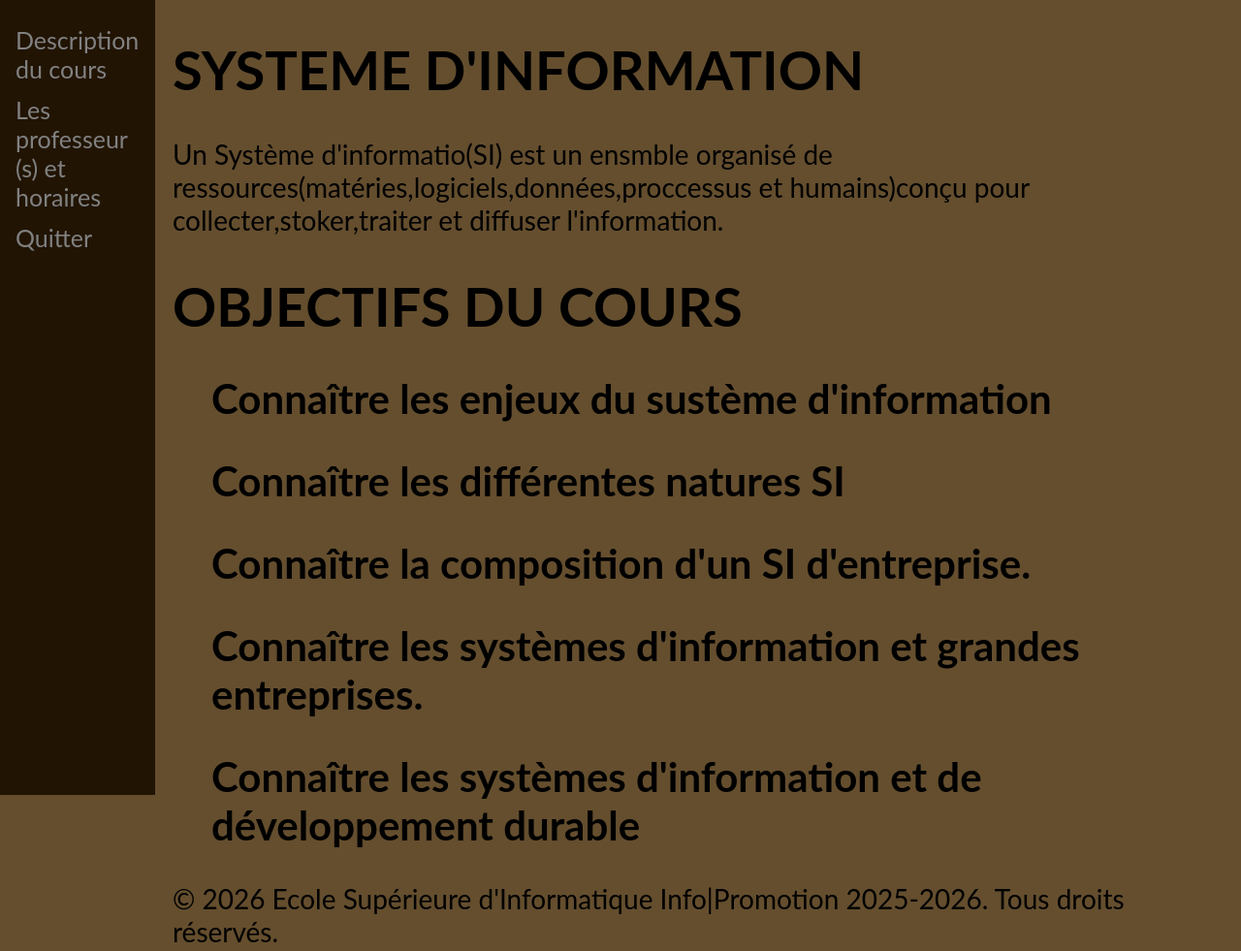
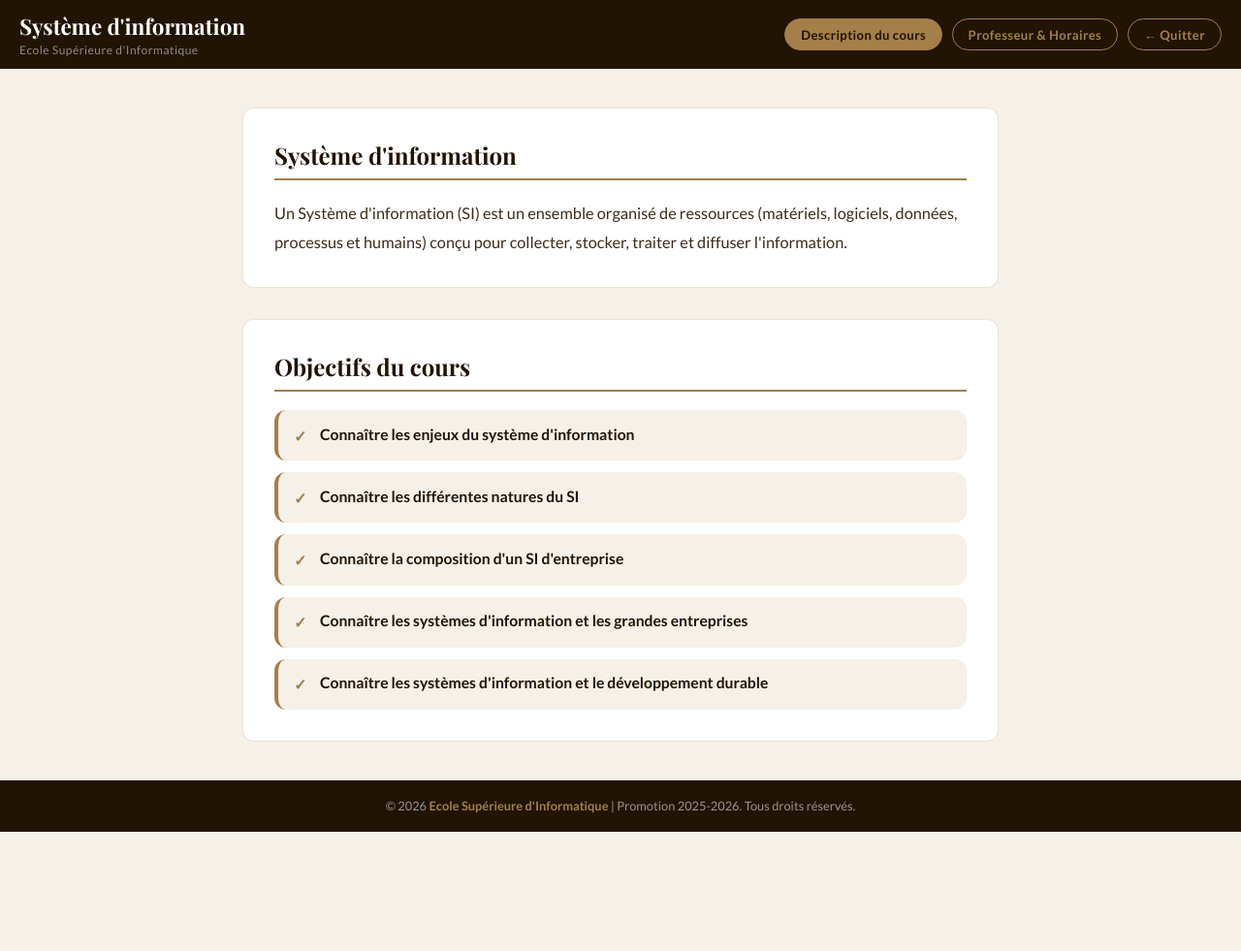
Before and after one commit to Regina54-tech/esii, a plain HTML site: page Système d'information.html in a window 1280 px wide. Shown: the whole page at 97% size. After the commit the page ends 858 px from the top, so only its background shows below. Drawn offline with nearby package versions, Linux system fonts and the light colour scheme.

Commit message:
Update Système d'information.html

```diff
--- a/Système d'information.html
+++ b/Système d'information.html
@@ -1,82 +1,257 @@
 <!DOCTYPE html>
-<html lang="en">
+<html lang="fr">
+
 <head>
   <meta charset="UTF-8">
   <meta name="viewport" content="width=device-width, initial-scale=1.0">
-    <title>SYSTEME D'INFORMATION</title>
+  <title>Système d'information — ESI</title>
+  <link rel="preconnect" href="https://fonts.googleapis.com">
+  <link rel="preconnect" href="https://fonts.gstatic.com" crossorigin>
+  <link href="https://fonts.googleapis.com/css2?family=Playfair+Display:wght@700&family=Lato:wght@400;700&display=swap" rel="stylesheet">
 
   <style>
-body {
-  font-family: "Lato", sans-serif;
-  background-color:  rgb(100, 78, 46);
+    *, *::before, *::after {
+      box-sizing: border-box;
+      margin: 0;
+      padding: 0;
     }
 
-.sidenav {
-  height: 100%;
-  width: 160px;
-  position: fixed;
-  z-index: 1;
-  top: 0;
-  left: 0;
-  background-color:  rgb(33, 20, 3);
-   overflow-x: hidden;
-  padding-top: 20px;
+    :root {
+      --or:      #a47f4a;
+      --or-pale: rgba(164, 127, 74, 0.18);
+      --brun:    rgb(33, 20, 3);
+      --creme:   #f5f0e8;
+      --texte:   #1a1208;
+      --blanc:   #ffffff;
+      --radius:  12px;
     }
 
-.sidenav a {
-  padding: 6px 8px 6px 16px;
-  text-decoration: none;
-  font-size: 25px;
-  color: #818181;
-  display: block;
+    html { scroll-behavior: smooth; }
+
+    body {
+      font-family: 'Lato', sans-serif;
+      background-color: var(--creme);
+      color: var(--texte);
+      min-height: 100vh;
+      display: flex;
+      flex-direction: column;
     }
 
-.sidenav a:hover {
-  color: #43341da1;
+    /* ── En-tête ── */
+    header {
+      background-color: var(--brun);
+      padding: 0.75rem 1.25rem;
+      display: flex;
+      align-items: center;
+      justify-content: space-between;
+      gap: 1rem;
+      flex-wrap: wrap;
     }
 
-.main {
-  margin-left: 160px;
-  font-size: 28px;
-  padding: 0px 10px;
+    .header-title {
+      font-family: 'Playfair Display', serif;
+      color: var(--blanc);
+      font-size: clamp(1rem, 3vw, 1.4rem);
     }
 
-@media screen and (max-height: 450px) {
-  .sidenav {padding-top: 15px;}
-  .sidenav a {font-size: 18px;}
+    .header-title span {
+      display: block;
+      font-family: 'Lato', sans-serif;
+      font-size: 0.75rem;
+      color: rgba(255,255,255,0.5);
+      font-weight: 400;
+      letter-spacing: 0.04em;
+      margin-top: 2px;
+    }
+
+    .header-nav {
+      display: flex;
+      align-items: center;
+      gap: 0.6rem;
+      flex-wrap: wrap;
+    }
+
+    .btn-nav {
+      display: inline-flex;
+      align-items: center;
+      gap: 0.35rem;
+      padding: 0.45rem 1rem;
+      border-radius: 999px;
+      text-decoration: none;
+      font-size: 0.82rem;
+      font-weight: 700;
+      letter-spacing: 0.03em;
+      transition: background 0.2s, color 0.2s;
+      white-space: nowrap;
+    }
+
+    .btn-nav.outline {
+      background: transparent;
+      border: 1.5px solid var(--or);
+      color: var(--or);
+    }
+
+    .btn-nav.outline:hover {
+      background: var(--or);
+      color: var(--brun);
+    }
+
+    .btn-nav.filled {
+      background: var(--or);
+      border: 1.5px solid var(--or);
+      color: var(--brun);
+    }
+
+    .btn-nav.filled:hover {
+      background: transparent;
+      color: var(--or);
+    }
+
+    /* ── Contenu principal ── */
+    main {
+      flex: 1;
+      max-width: 820px;
+      width: 100%;
+      margin: 2.5rem auto;
+      padding: 0 1.25rem;
+      display: flex;
+      flex-direction: column;
+      gap: 2rem;
+    }
+
+    /* ── Carte ── */
+    .card {
+      background: var(--blanc);
+      border-radius: var(--radius);
+      border: 1px solid rgba(164, 127, 74, 0.22);
+      padding: clamp(1.25rem, 4vw, 2rem);
+    }
+
+    /* ── Titre de section ── */
+    .section-title {
+      font-family: 'Playfair Display', serif;
+      font-size: clamp(1.15rem, 3vw, 1.5rem);
+      color: var(--brun);
+      padding-bottom: 0.5rem;
+      margin-bottom: 1.2rem;
+      border-bottom: 2px solid var(--or);
+    }
+
+    /* ── Texte intro ── */
+    .intro-text {
+      font-size: clamp(0.92rem, 2vw, 1.02rem);
+      line-height: 1.8;
+      color: #3a2c18;
+    }
+
+    /* ── Liste objectifs ── */
+    .objectifs-list {
+      list-style: none;
+      display: flex;
+      flex-direction: column;
+      gap: 0.75rem;
+    }
+
+    .objectifs-list li {
+      display: flex;
+      align-items: flex-start;
+      gap: 0.85rem;
+      padding: 0.85rem 1rem;
+      background: var(--creme);
+      border-radius: var(--radius);
+      border-left: 4px solid var(--or);
+      font-size: clamp(0.88rem, 2vw, 0.98rem);
+      font-weight: 700;
+      color: var(--brun);
+      line-height: 1.5;
+      transition: background 0.2s;
+    }
+
+    .objectifs-list li:hover {
+      background: rgba(164, 127, 74, 0.1);
+    }
+
+    .objectifs-list li::before {
+      content: '✓';
+      color: var(--or);
+      font-size: 1rem;
+      flex-shrink: 0;
+      margin-top: 1px;
+    }
+
+    /* ── Footer ── */
+    footer {
+      background-color: var(--brun);
+      padding: 1rem 1.25rem;
+      text-align: center;
+    }
+
+    footer p {
+      font-size: 0.8rem;
+      color: rgba(255,255,255,0.55);
+      line-height: 1.6;
+    }
+
+    footer p strong {
+      color: var(--or);
+    }
+
+    /* ── Responsive ── */
+    @media (max-width: 480px) {
+      .header-nav {
+        width: 100%;
+        justify-content: flex-end;
+      }
     }
   </style>
 </head>
+
 <body>
 
-<div class="sidenav">
-  <a href="Système d'information.html">Description du cours</a>
-  <a href="COMPAORE.html">Les professeur (s) et horaires</a>
-  <a href="Académique.html">Quitter</a>
+  <!-- ══ En-tête ══ -->
+  <header>
+    <div class="header-title">
+      Système d'information
+      <span>Ecole Supérieure d'Informatique</span>
+    </div>
+    <nav class="header-nav">
+      <a href="Système d'information.html" class="btn-nav filled">Description du cours</a>
+      <a href="COMPAORE.html" class="btn-nav outline">Professeur &amp; Horaires</a>
+      <a href="Académique.html" class="btn-nav outline">← Quitter</a>
+    </nav>
+  </header>
+
+  <!-- ══ Contenu ══ -->
+  <main>
+
+    <!-- Introduction -->
+    <div class="card">
+      <h2 class="section-title">Système d'information</h2>
+      <p class="intro-text">
+        Un Système d'information (SI) est un ensemble organisé de ressources
+        (matériels, logiciels, données, processus et humains) conçu pour collecter,
+        stocker, traiter et diffuser l'information.
+      </p>
     </div>
 
-<div class="main">
+    <!-- Objectifs -->
+    <div class="card">
+      <h2 class="section-title">Objectifs du cours</h2>
+      <ul class="objectifs-list">
+        <li>Connaître les enjeux du système d'information</li>
+        <li>Connaître les différentes natures du SI</li>
+        <li>Connaître la composition d'un SI d'entreprise</li>
+        <li>Connaître les systèmes d'information et les grandes entreprises</li>
+        <li>Connaître les systèmes d'information et le développement durable</li>
+      </ul>
+    </div>
 
-  <h1>SYSTEME D'INFORMATION</h1>
-   <p>Un Système d'informatio(SI) est un ensmble organisé de ressources(matéries,logiciels,données,proccessus et humains)conçu pour collecter,stoker,traiter et diffuser l'information. </p>
-   <h1>OBJECTIFS DU COURS</h1>
-   <ul>
-    <h2>Connaître les enjeux du sustème d'information </h2>
-   </ul>
-    <ul>
-    <h2>Connaître les différentes natures SI </h2>
-   </ul>
-   <ul>
-    <h2>Connaître la composition d'un SI d'entreprise.</h2>
-   </ul>
-   <ul>
-    <h2>Connaître les systèmes d'information et grandes entreprises.</h2>
-   </ul>
-   <ul>
-    <h2>Connaître les systèmes d'information et de développement durable </h2>
-    </ul>
+  </main>
+
+  <!-- ══ Footer ══ -->
   <footer>
-        <p>&copy; 2026 Ecole Supérieure d'Informatique Info|Promotion 2025-2026. Tous droits réservés.</p>
+    <p>&copy; 2026 <strong>Ecole Supérieure d'Informatique</strong> | Promotion 2025-2026. Tous droits réservés.</p>
   </footer>
+
 </body>
 </html>
```
Lines whose indentation alone changed are shown as unchanged.
